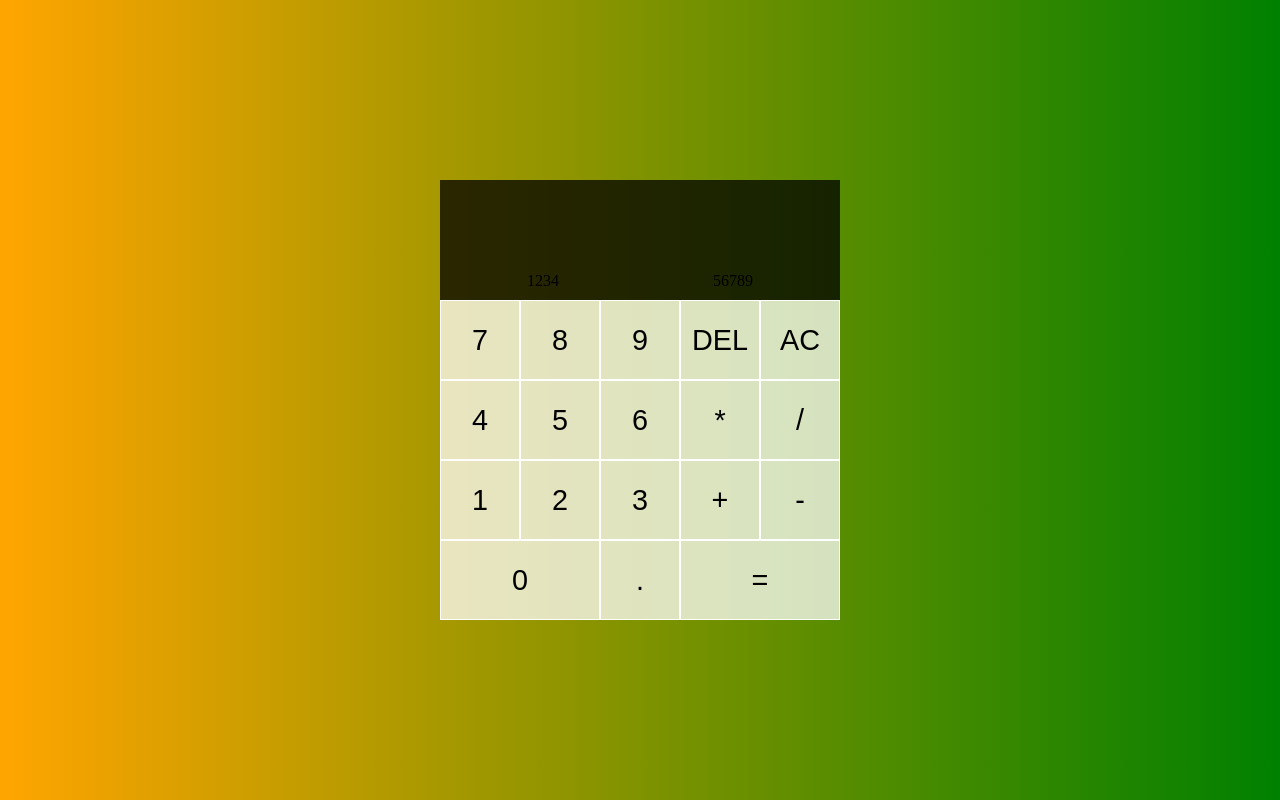
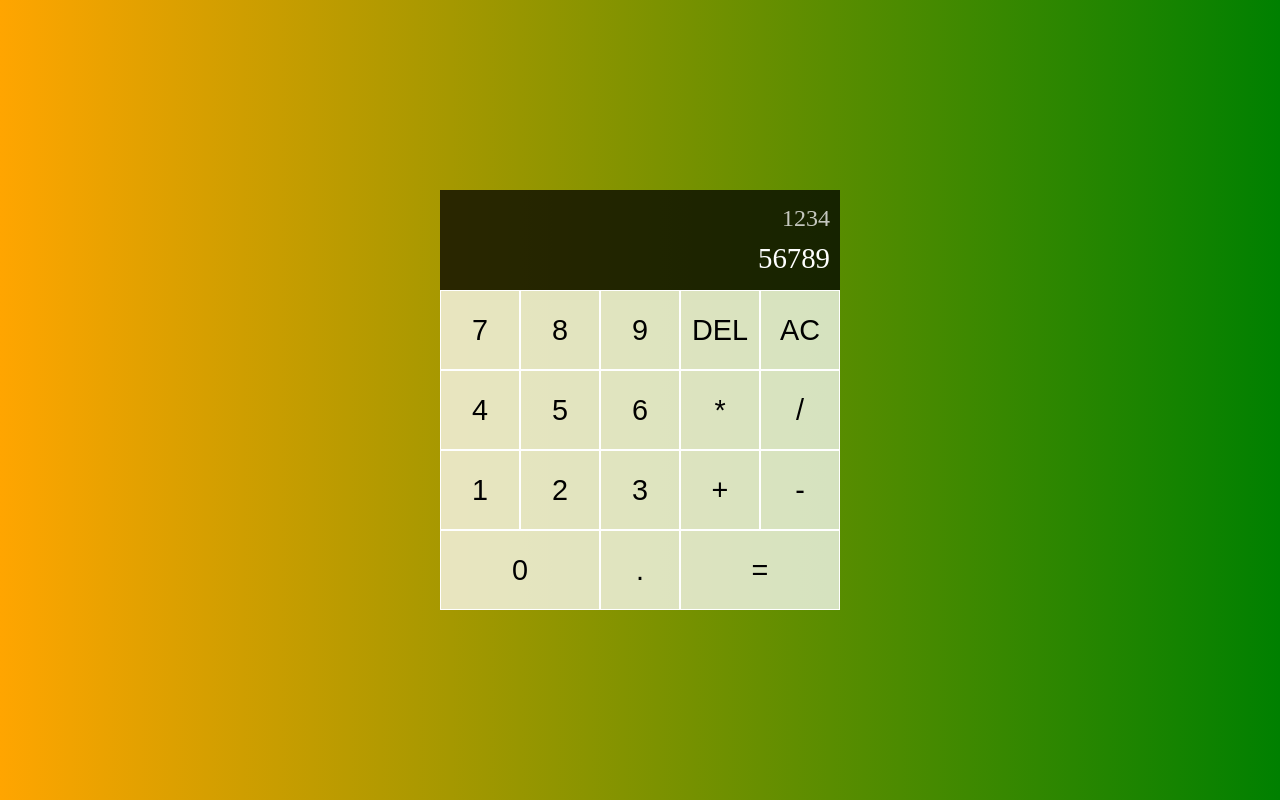
Before and after one commit to d92563/CALC, a plain HTML site: page index.html in a window 1280 px wide. Drawn offline with Linux system fonts and the light colour scheme.

Commit message:
little tweaks to CSS

```diff
--- a/styles.css
+++ b/styles.css
@@ -13,19 +13,19 @@ body {
     align-content: center;
     min-height: 100vh;
     grid-template-columns: repeat(5, 80px);
-    grid-template-rows: minmax(120px, auto) repeat(4, 80px);
+    grid-template-rows: minmax(100px, auto) repeat(4, 80px);
 }
 
 .calculator-grid > button {
     cursor: pointer;
     font-size: 1.8rem;
     border: 1px solid white;
-    background-color: rgb(255, 255, 255, 0.75);
+    background-color: rgba(255, 255, 255, 0.75);
 
 }
 
 .calculator-grid > button:hover {
-    background-color: rgb(255, 255, 255, 0.9);
+    background-color: rgba(255, 255, 255, 0.9);
 }
 
 .span-two {
@@ -34,9 +34,22 @@ body {
 
 .screen {
     grid-column: 1 / -1;
-    background-color: rgb(0, 0, 0, 0.75);
+    background-color: rgba(0, 0, 0, 0.75);
     display: flex;
     justify-content: space-around;
     align-items: flex-end;
+    flex-direction: column;
     padding: 10px;
+    overflow-wrap: break-word;
+    word-break: break-all;
 }
+
+.screen .previous-operand {
+    color: rgba(255, 255, 255, 0.75);
+    font-size: 1.5rem;
+}
+
+.screen .current-operand {
+    color: white;
+    font-size: 1.8rem;
+}
```
